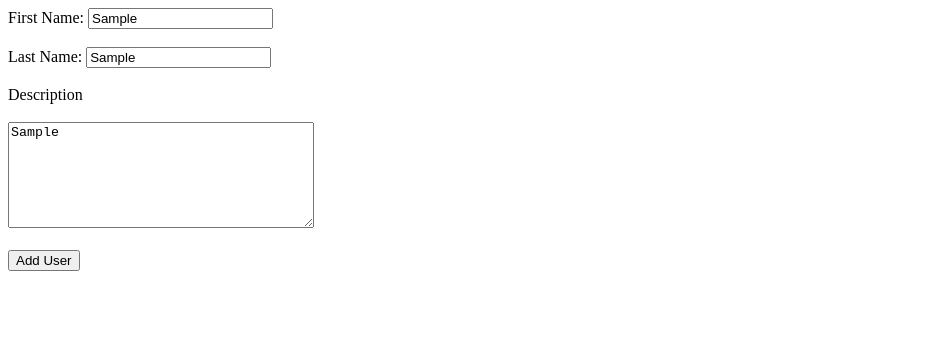
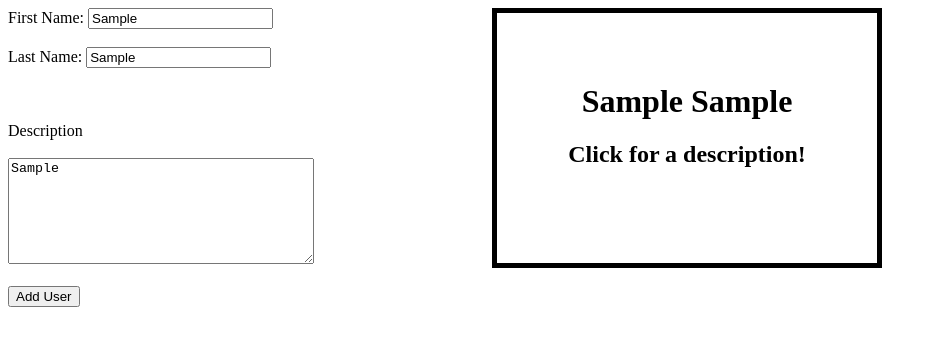
Before and after one commit to myrunce/contactCard, a plain HTML site: page index.html in a window 1280 px wide. Both pictures are taken after typing "Sample", "Sample", "Sample" into the empty fields and a click on the button "Add User". Shown: the whole page, without its empty margins (0-937 px from the left). Drawn offline with nearby package versions, Linux system fonts and the light colour scheme.

Commit message:
Finished Project

```diff
--- a/index.html
+++ b/index.html
@@ -11,15 +11,15 @@
     <body>
         <div id="wrapper">
             <div class="information">
-                <form>
+                <form id="info">
                     <label for="firstName">First Name:</label>
-                    <input type="text" class="info"><br><br>
+                    <input type="text" class="info" value=""><br><br>
                     <label for="lastName">Last Name:</label>
-                    <input type="text" class="info"><br><br>
+                    <input type="text" class="info" value=""><br><br><br><br>
                     <label for="description">Description</label><br><br>
-                    <textarea name="description" class="info"></textarea><br><br>
+                    <textarea name="description" class="info" value=""></textarea><br><br>
                 </form>
-                <button>Add User</button>
+                <button class="submit">Add User</button>
             </div>
             <div class="contacts">
             </div>
--- a/main.js
+++ b/main.js
@@ -0,0 +1,30 @@
+$(document).ready(function(){
+    var myvalues = [];
+
+
+
+    $(document).on("click",".newContact h2",(function(){
+        $(".newContact h1, .newContact h2").hide();
+        $(".newContact p").show();
+        })
+    );
+
+    $(document).on("click", ".newContact p", (function(){
+         $(".newContact p").hide();
+         $(".newContact h1, .newContact h2").show();
+     })
+     );
+    // $('newContact p').click(function(){
+    //     ("newContact h1, newContact h2").show();
+    // })
+
+    $(document).on('click', ".submit", function(){
+           $("form#info :input").each(function(){
+             myvalues.push($(this).val());
+         });
+    $(".contacts").append('<div class="newContact"><h1>'+ myvalues[0] + " " + myvalues[1] + '</h1><h2>Click for a description!</h2><p class="aboutme">' + myvalues[2] + "</p></div>");
+    $(".newContact p").hide()
+    myvalues = [];
+     });
+
+});
--- a/style.css
+++ b/style.css
@@ -1,4 +1,36 @@
+#wrapper{
+    width:900px;
+    height: 900px;
+}
+
 textarea.info{
     height: 100px;
     width: 300px;
 }
+
+.information{
+    width:300px;
+    height: 300px;
+    display: inline-block
+}
+.contacts{
+    width: 400px;
+    height: 700px;
+    vertical-align: top;
+    display: inline-block;
+    margin-left: 180px
+}
+.newContact{
+    width: 380px;
+    height: 250px;
+    border: solid black 5px;
+    margin-bottom: 10px;
+    text-align: center;
+}
+.newContact p{
+    margin-top: 100px;
+}
+
+.newContact h1{
+    margin-top: 70px;
+}
```
